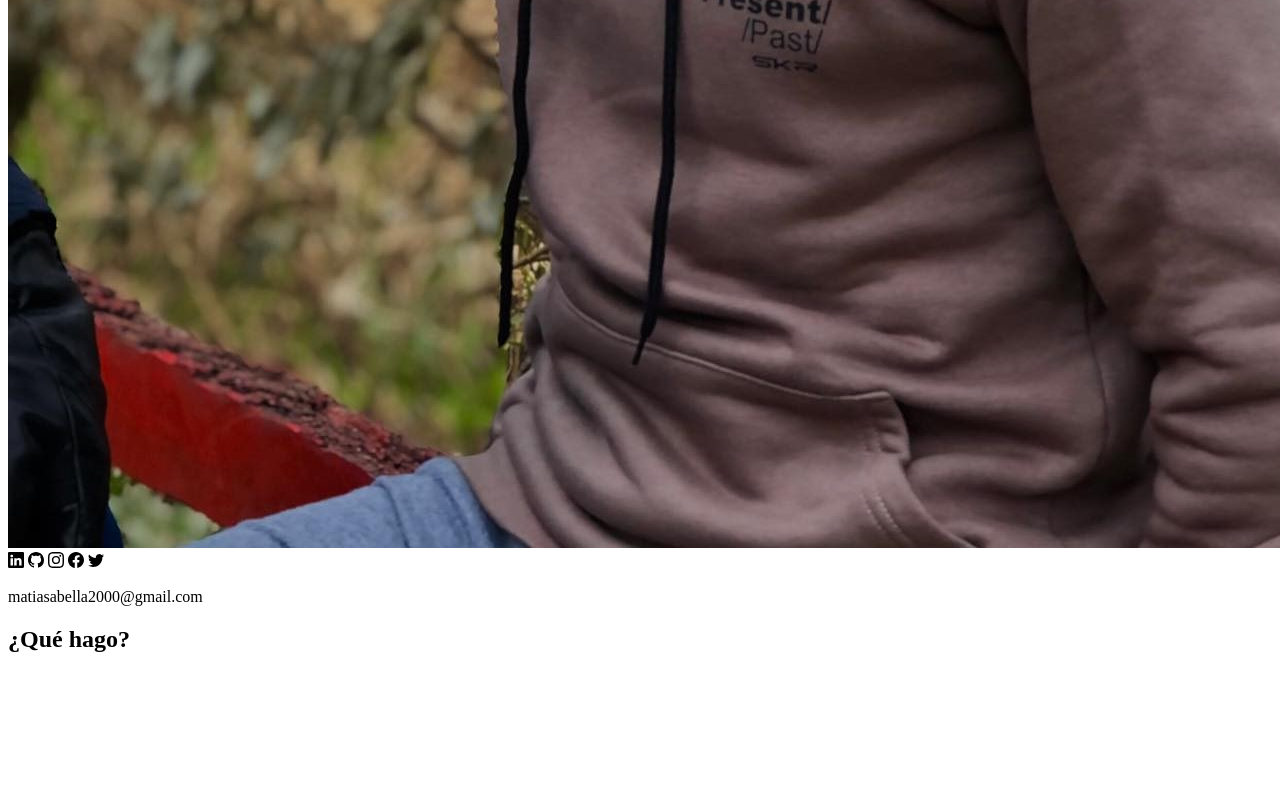
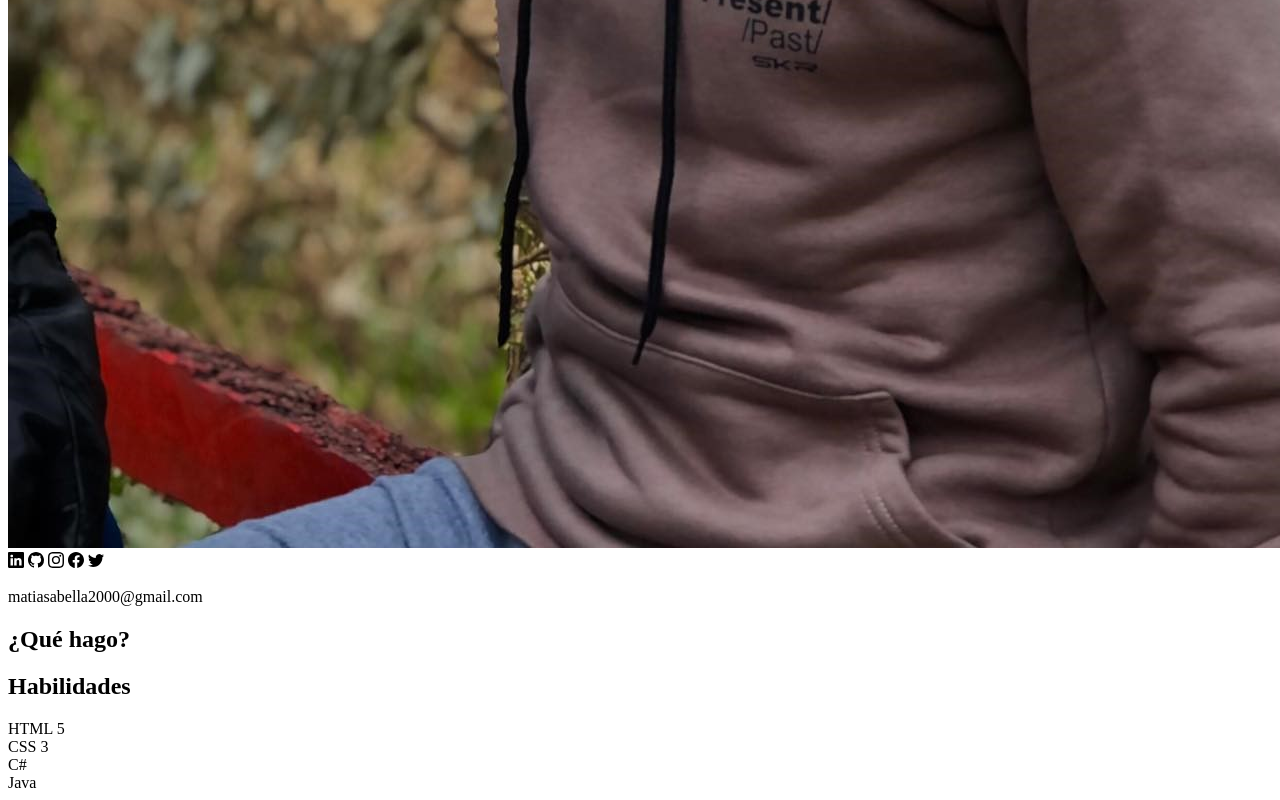
Before and after one commit to abellamatias/image-based-first-web-portfolio, a plain HTML site: page index.html in a window 1280 px wide. Shown: the part 1135-1935 px from the top of the page. Before the commit the page ends 1808 px from the top, so only its background shows below. Drawn offline with Linux system fonts and the light colour scheme.

Commit message:
Listo habilidades (HTML)

```diff
--- a/index.html
+++ b/index.html
@@ -58,6 +58,19 @@
         </section>
 
 
+        <!-- Habilidades -->
+        <section id="habilidades">
+            <h2>Habilidades</h2>
+            <section>
+                <div>HTML 5</div>
+                <div> CSS 3</div>
+            </section>
+            <section>
+                <div>C#</div>
+                <div>Java</div>
+            </section>
+        </section>
+
 
     </section>
 
```
